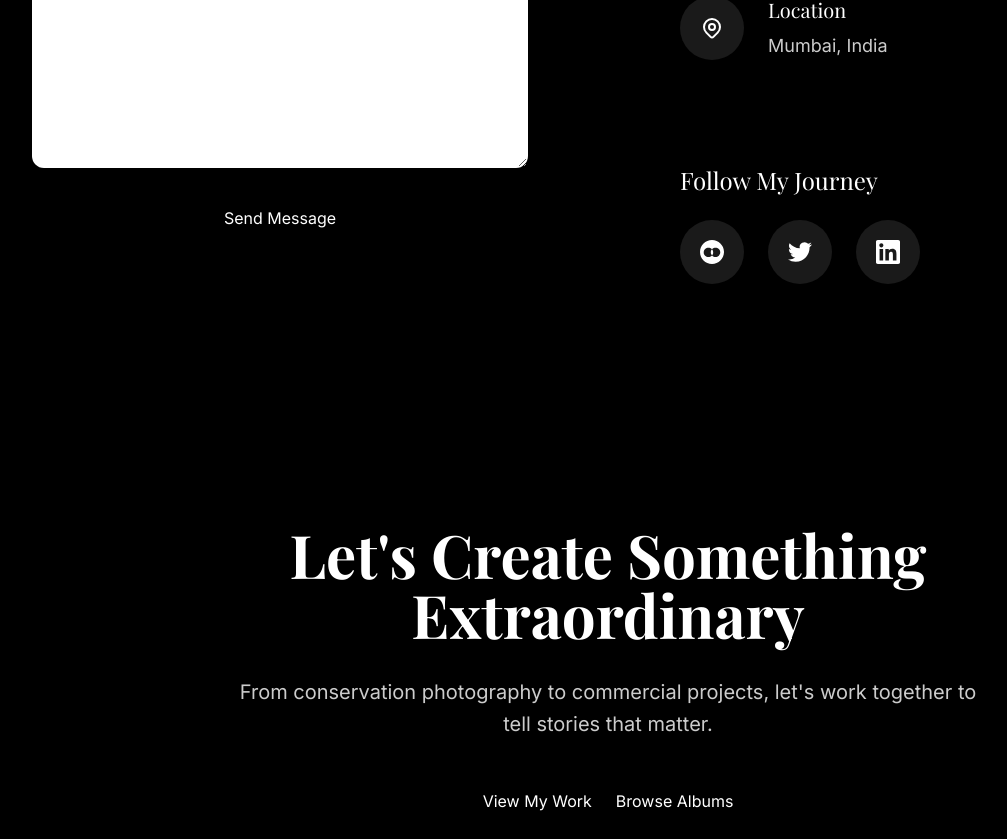
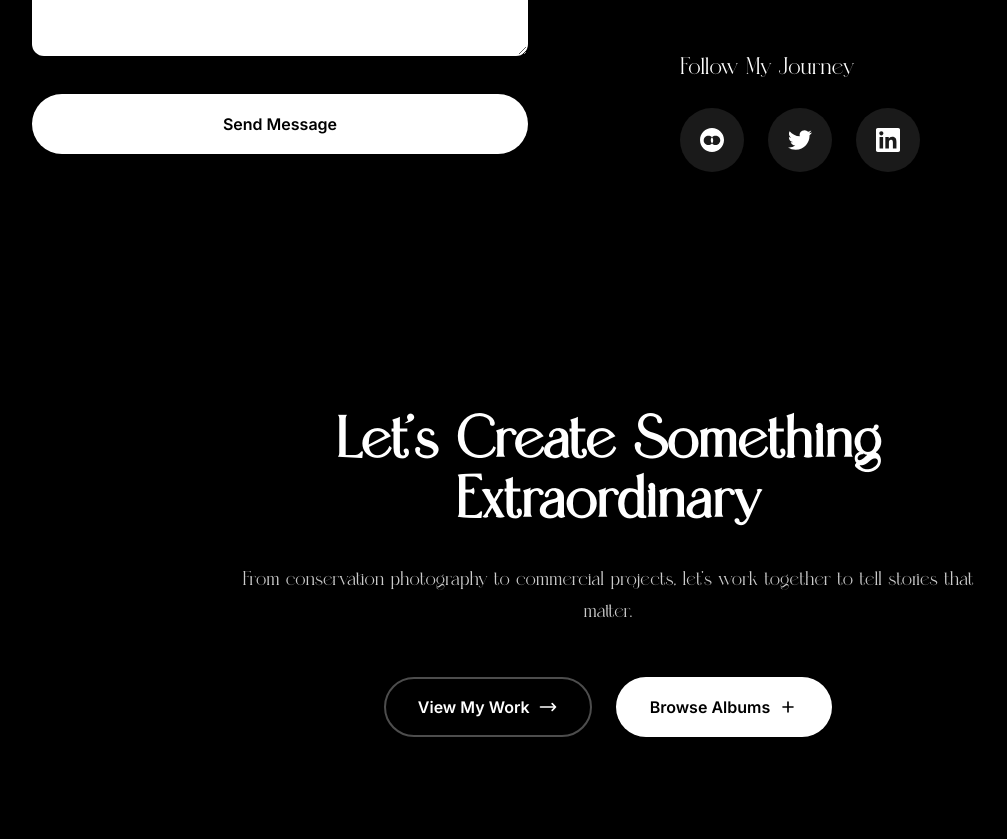
Before and after one commit to Techlead-ANKAN/BobbyLohia.com, a React (Vite) app: page /contact in a window 1280 px wide. Shown: the part 1221-2060 px from the top of the page, without its empty margins (32-1039 px from the left). Built offline with nearby package versions, Linux system fonts and the light colour scheme.

Commit message:
feat: Enhance button styles and add custom fonts; update UI components across pages for improved aesthetics and functionality

```diff
--- a/src/index.css
+++ b/src/index.css
@@ -1,9 +1,105 @@
 @import url('https://fonts.googleapis.com/css2?family=Inter:wght@100;200;300;400;500;600;700;800;900&display=swap');
 @import url('https://fonts.googleapis.com/css2?family=Playfair+Display:wght@400;500;600;700;800;900&display=swap');
+
+/* Custom Mangro Font */
+@font-face {
+  font-family: 'Mangro';
+  src: url('/fonts/mangro/mangro.otf') format('opentype');
+  font-weight: normal;
+  font-style: normal;
+  font-display: swap;
+}
 
 @tailwind base;
 @tailwind components;
 @tailwind utilities;
+
+/* Custom Styles for Buttons and Inputs */
+@layer components {
+  .btn-ultra-modern {
+    position: relative;
+    overflow: hidden;
+    padding: 16px 32px;
+    background: linear-gradient(135deg, #ffffff 0%, #f8fafc 100%);
+    color: #000000;
+    font-weight: 600;
+    border-radius: 50px;
+    transition: all 0.5s cubic-bezier(0.165, 0.84, 0.44, 1);
+    transform: perspective(1px) translateZ(0);
+    border: 2px solid transparent;
+  }
+
+  .btn-ultra-modern::before {
+    content: '';
+    position: absolute;
+    inset: 0;
+    background: linear-gradient(135deg, #1f2937 0%, #374151 100%);
+    border-radius: inherit;
+    opacity: 0;
+    transition: all 0.5s cubic-bezier(0.165, 0.84, 0.44, 1);
+    z-index: 0;
+  }
+
+  .btn-ultra-modern:hover::before {
+    opacity: 1;
+  }
+
+  .btn-ultra-modern:hover {
+    color: #ffffff;
+    transform: perspective(1px) translateZ(0) scale(1.05);
+    box-shadow: 0 20px 40px rgba(255, 255, 255, 0.1);
+  }
+
+  .btn-secondary {
+    position: relative;
+    overflow: hidden;
+    padding: 16px 32px;
+    background: transparent;
+    color: #ffffff;
+    font-weight: 600;
+    border-radius: 50px;
+    border: 2px solid rgba(255, 255, 255, 0.3);
+    transition: all 0.5s cubic-bezier(0.165, 0.84, 0.44, 1);
+    transform: perspective(1px) translateZ(0);
+  }
+
+  .btn-secondary::before {
+    content: '';
+    position: absolute;
+    inset: 0;
+    background: linear-gradient(135deg, rgba(255, 255, 255, 0.1) 0%, rgba(255, 255, 255, 0.05) 100%);
+    border-radius: inherit;
+    opacity: 0;
+    transition: all 0.5s cubic-bezier(0.165, 0.84, 0.44, 1);
+    z-index: 0;
+  }
+
+  .btn-secondary:hover::before {
+    opacity: 1;
+  }
+
+  .btn-secondary:hover {
+    color: #ffffff;
+    border-color: rgba(255, 255, 255, 0.6);
+    transform: perspective(1px) translateZ(0) scale(1.05);
+    box-shadow: 0 20px 40px rgba(255, 255, 255, 0.05);
+  }
+
+  .input-ultra {
+    @apply w-full px-6 py-4 bg-white/10 border border-white/30 rounded-xl
+           text-white placeholder-white/60
+           focus:text-white hover:text-white
+           focus:border-white/50 focus:ring-2 focus:ring-white/30
+           transition-all duration-500 backdrop-blur-xl
+           focus:bg-white/10 hover:bg-white/10;
+    font-family: 'Mangro', serif;
+  }
+
+  .input-ultra:focus {
+    transform: translateY(-2px);
+    box-shadow: 0 10px 25px -5px rgba(0, 0, 0, 0.1);
+  }
+}
 
 @layer base {
   :root {
--- a/src/pages/Contact.jsx
+++ b/src/pages/Contact.jsx
@@ -61,7 +61,7 @@ const Contact = () => {
       {/* Ultra-Modern Hero Section */}
       <section className="pt-32 pb-20 px-6 relative">
         <div className="max-w-7xl mx-auto text-center">
-          <h1 className="text-7xl md:text-9xl font-mangro font-bold text-white mb-12 text-shadow-glow">
+          <h1 className="text-5xl md:text-7xl font-mangro font-bold text-white mb-12 text-shadow-glow">
             Get In
             <br />
             <span className="text-gradient-ultra">Touch</span>
@@ -92,9 +92,9 @@ const Contact = () => {
                       type="text"
                       name="firstName"
                       required
-                      className="w-full px-6 py-4 bg-white/8 border border-white/30 rounded-xl text-white placeholder-white/60
+                      className="w-full px-6 py-4 bg-white/10 border border-white/30 rounded-xl text-white placeholder-white/60
                                focus:border-white/50 focus:ring-2 focus:ring-white/30 transition-all duration-500 font-mangro
-                               backdrop-blur-xl text-lg"
+                               backdrop-blur-xl text-lg focus:text-white hover:text-white focus:bg-white/10 hover:bg-white/10"
                       placeholder="Enter your first name"
                     />
                   </div>
@@ -108,7 +108,7 @@ const Contact = () => {
                       required
                       className="w-full px-6 py-4 bg-white/8 border border-white/30 rounded-xl text-white placeholder-white/60
                                focus:border-white/50 focus:ring-2 focus:ring-white/30 transition-all duration-500 font-mangro
-                               backdrop-blur-xl text-lg"
+                               backdrop-blur-xl text-lg focus:text-white hover:text-white focus:bg-white/10 hover:bg-white/10"
                       placeholder="Enter your last name"
                     />
                   </div>
@@ -124,7 +124,7 @@ const Contact = () => {
                     required
                     className="w-full px-6 py-4 bg-white/8 border border-white/30 rounded-xl text-white placeholder-white/60
                              focus:border-white/50 focus:ring-2 focus:ring-white/30 transition-all duration-500 font-mangro
-                             backdrop-blur-xl text-lg"
+                             backdrop-blur-xl text-lg focus:text-white hover:text-white focus:bg-white/10 hover:bg-white/10"
                     placeholder="your.email@example.com"
                   />
                 </div>
@@ -139,7 +139,7 @@ const Contact = () => {
                     required
                     className="w-full px-6 py-4 bg-white/8 border border-white/30 rounded-xl text-white placeholder-white/60
                              focus:border-white/50 focus:ring-2 focus:ring-white/30 transition-all duration-500 font-mangro
-                             backdrop-blur-xl text-lg"
+                             backdrop-blur-xl text-lg focus:text-white hover:text-white focus:bg-white/10 hover:bg-white/10"
                     placeholder="What's this about?"
                   />
                 </div>
@@ -154,7 +154,7 @@ const Contact = () => {
                     rows="6"
                     className="w-full px-6 py-4 bg-white/8 border border-white/30 rounded-xl text-white placeholder-white/60
                              focus:border-white/50 focus:ring-2 focus:ring-white/30 transition-all duration-500 font-mangro
-                             backdrop-blur-xl resize-vertical text-lg"
+                             backdrop-blur-xl resize-vertical text-lg focus:text-white hover:text-white focus:bg-white/10 hover:bg-white/10"
                     placeholder="Tell me more about your project or inquiry..."
                   ></textarea>
                 </div>
@@ -163,7 +163,11 @@ const Contact = () => {
                 <button
                   type="submit"
                   disabled={isSubmitting}
-                  className="btn-ultra-modern w-full disabled:opacity-50 disabled:cursor-not-allowed magnetic-hover"
+                  className="relative overflow-hidden px-8 py-4 bg-white text-black font-semibold rounded-full
+                           w-full disabled:opacity-50 disabled:cursor-not-allowed magnetic-hover
+                           transition-all duration-500 transform hover:scale-105
+                           hover:bg-gray-800 hover:text-white border-2 border-transparent hover:border-white/20
+                           hover:shadow-lg hover:shadow-white/20"
                 >
                   {isSubmitting ? (
                     <div className="flex items-center justify-center space-x-3">
@@ -229,7 +233,8 @@ const Contact = () => {
                   <a
                     href="#"
                     className="w-16 h-16 bg-white/10 rounded-full flex items-center justify-center text-white
-                             hover:bg-white/20 hover:scale-110 transition-all duration-500 magnetic-hover"
+                             hover:bg-white/20 hover:scale-110 transition-all duration-500 magnetic-hover
+                             hover:text-white focus:text-white"
                     aria-label="Instagram"
                   >
                     <svg className="w-6 h-6" fill="currentColor" viewBox="0 0 24 24">
@@ -275,11 +280,31 @@ const Contact = () => {
             From conservation photography to commercial projects, let's work together to tell stories that matter.
           </p>
           <div className="flex flex-col sm:flex-row gap-6 justify-center">
-            <a href="/gallery" className="btn-secondary magnetic-hover">
-              <span>View My Work</span>
+            <a href="/gallery"
+               className="relative overflow-hidden px-8 py-4 bg-transparent text-white font-semibold rounded-full
+                          magnetic-hover group transition-all duration-500 transform hover:scale-105
+                          border-2 border-white/30 hover:border-white/60 hover:bg-white/10
+                          hover:shadow-lg hover:shadow-white/10">
+              <span className="relative z-10 flex items-center">
+                View My Work
+                <svg className="ml-2 w-5 h-5 transform transition-transform group-hover:translate-x-1"
+                     fill="none" stroke="currentColor" viewBox="0 0 24 24">
+                  <path strokeLinecap="round" strokeLinejoin="round" strokeWidth={2} d="M17 8l4 4m0 0l-4 4m4-4H3" />
+                </svg>
+              </span>
             </a>
-            <a href="/albums" className="btn-ultra-modern magnetic-hover">
-              <span className="relative z-10">Browse Albums</span>
+            <a href="/albums"
+               className="relative overflow-hidden px-8 py-4 bg-white text-black font-semibold rounded-full
+                          magnetic-hover group transition-all duration-500 transform hover:scale-105
+                          hover:bg-gray-800 hover:text-white border-2 border-transparent hover:border-white/20
+                          hover:shadow-lg hover:shadow-white/20">
+              <span className="relative z-10 flex items-center">
+                Browse Albums
+                <svg className="ml-2 w-5 h-5 transform transition-transform group-hover:rotate-45"
+                     fill="none" stroke="currentColor" viewBox="0 0 24 24">
+                  <path strokeLinecap="round" strokeLinejoin="round" strokeWidth={2} d="M12 6v6m0 0v6m0-6h6m-6 0H6" />
+                </svg>
+              </span>
             </a>
           </div>
         </div>
--- a/src/pages/Gallery.jsx
+++ b/src/pages/Gallery.jsx
@@ -20,7 +20,8 @@ const ModernLightbox = ({ image, isOpen, onClose, onNext, onPrev }) => {
   if (!isOpen || !image) return null;
 
   return (
-    <div className="fixed inset-0 z-50 bg-black/98 backdrop-blur-xl flex items-center justify-center p-4">
+    <div className="fixed inset-0 z-50 bg-black/98 backdrop-blur-xl flex items-center justify-center p-4
+         animate-[fadeIn_0.3s_ease-in-out]">
       {/* Modern Close Button */}
       <button
         onClick={onClose}
@@ -133,7 +134,7 @@ const Gallery = () => {
       {/* Ultra-Modern Hero Header */}
       <section className="pt-32 pb-20 px-6 relative">
         <div className="max-w-7xl mx-auto text-center">
-          <h1 className="text-7xl md:text-9xl font-mangro font-bold text-white mb-12 text-shadow-glow">
+          <h1 className="text-xl md:text-7xl font-mangro font-bold text-white mb-12 text-shadow-glow">
             Wildlife
             <br />
             <span className="text-gradient-ultra">Gallery</span>
@@ -158,9 +159,9 @@ const Gallery = () => {
                 placeholder="Search wildlife..."
                 value={searchTerm}
                 onChange={(e) => setSearchTerm(e.target.value)}
-                className="w-full pl-14 pr-6 py-4 bg-white/8 border border-white/30 rounded-full text-white placeholder-white/60
-                           focus:outline-none focus:ring-2 focus:ring-white/40 focus:border-white/50 transition-all duration-500
-                           backdrop-blur-xl text-lg font-mangro"
+                className="input-ultra w-full pl-14 pr-6 py-4 rounded-full hover:scale-[1.02] focus:scale-[1.02]
+                           bg-white/10 border border-white/30 backdrop-blur-xl transform-gpu transition-all duration-500
+                           text-white placeholder-white/60 focus:text-white hover:text-white font-mangro"
               />
             </div>
 
@@ -170,10 +171,11 @@ const Gallery = () => {
                 <button
                   key={category}
                   onClick={() => setFilter(category)}
-                  className={`px-8 py-3 rounded-full font-mangro text-sm tracking-wide transition-all duration-500 transform hover:scale-105 magnetic-hover ${
+                  className={`px-8 py-3 rounded-full font-mangro text-sm font-semibold tracking-wide transition-all duration-500
+                    transform hover:scale-105 hover:shadow-lg hover:shadow-white/10 magnetic-hover relative overflow-hidden ${
                     filter === category
-                      ? 'bg-white text-black shadow-xl'
-                      : 'bg-white/10 text-white hover:bg-white/20 border border-white/30 backdrop-blur-sm'
+                      ? 'bg-white text-black hover:bg-gray-100 hover:text-black shadow-xl'
+                      : 'bg-white/10 text-white hover:text-white hover:bg-white/20 border border-white/30 backdrop-blur-sm hover:border-white/50'
                   }`}
                 >
                   {category.charAt(0).toUpperCase() + category.slice(1)}
@@ -199,7 +201,8 @@ const Gallery = () => {
               {filteredImages.map((image, index) => (
                 <div
                   key={index}
-                  className="card-ultra-modern group cursor-pointer h-80 image-reveal magnetic-hover"
+                  className="card-ultra-modern group cursor-pointer h-80 image-reveal magnetic-hover
+                           hover:shadow-2xl hover:shadow-white/10 transition-all duration-700"
                   onClick={() => openLightbox(image, index)}
                   style={{ animationDelay: `${index * 50}ms` }}
                 >
@@ -207,7 +210,8 @@ const Gallery = () => {
                     <img
                       src={image.image}
                       alt={image.title}
-                      className="w-full h-full object-cover transition-all duration-1000 group-hover:scale-110"
+                      className="w-full h-full object-cover transition-all duration-1000 group-hover:scale-110
+                               transform-gpu group-hover:rotate-1 filter group-hover:brightness-110"
                       loading="lazy"
                     />
                     <div className="image-overlay">
@@ -247,20 +251,41 @@ const Gallery = () => {
       </section>
 
       {/* Enhanced Call to Action */}
-      <section className="py-32 px-6">
-        <div className="max-w-5xl mx-auto text-center">
-          <h2 className="text-5xl md:text-6xl font-mangro font-bold text-white mb-8 text-shadow-glow">
+      <section className="py-32 px-6 relative overflow-hidden">
+        <div className="max-w-5xl mx-auto text-center relative z-10">
+          <h2 className="text-5xl md:text-6xl font-mangro font-bold text-white mb-8 text-shadow-glow
+                         animate-[fadeInUp_0.6s_ease-out] hover:scale-105 transition-transform duration-500">
             Inspired by Nature?
           </h2>
           <p className="text-xl text-white/80 font-mangro mb-12 max-w-3xl mx-auto leading-relaxed">
             Connect with me to discuss conservation projects, prints, or photography expeditions
           </p>
           <div className="flex flex-col sm:flex-row gap-6 justify-center">
-            <a href="/contact" className="btn-ultra-modern magnetic-hover">
-              <span className="relative z-10">Get In Touch</span>
+            <a href="/contact"
+               className="relative overflow-hidden px-8 py-4 bg-white text-black font-semibold rounded-full
+                          magnetic-hover group transition-all duration-500 transform hover:scale-105
+                          hover:bg-gray-800 hover:text-white border-2 border-transparent hover:border-white/20
+                          animate-[fadeInUp_0.8s_ease-out] hover:shadow-lg hover:shadow-white/20">
+              <span className="relative z-10 flex items-center">
+                Get In Touch
+                <svg className="ml-2 w-5 h-5 transform transition-transform group-hover:translate-x-1"
+                     fill="none" stroke="currentColor" viewBox="0 0 24 24">
+                  <path strokeLinecap="round" strokeLinejoin="round" strokeWidth={2} d="M17 8l4 4m0 0l-4 4m4-4H3" />
+                </svg>
+              </span>
             </a>
-            <a href="/albums" className="btn-secondary magnetic-hover">
-              <span>Browse Albums</span>
+            <a href="/albums"
+               className="relative overflow-hidden px-8 py-4 bg-transparent text-white font-semibold rounded-full
+                          magnetic-hover group transition-all duration-500 transform hover:scale-105
+                          border-2 border-white/30 hover:border-white/60 hover:bg-white/10
+                          animate-[fadeInUp_0.8s_ease-out_0.2s] hover:shadow-lg hover:shadow-white/10">
+              <span className="relative z-10 flex items-center">
+                Browse Albums
+                <svg className="ml-2 w-5 h-5 transform transition-transform group-hover:rotate-45"
+                     fill="none" stroke="currentColor" viewBox="0 0 24 24">
+                  <path strokeLinecap="round" strokeLinejoin="round" strokeWidth={2} d="M12 6v6m0 0v6m0-6h6m-6 0H6" />
+                </svg>
+              </span>
             </a>
           </div>
         </div>
--- a/tailwind.config.js
+++ b/tailwind.config.js
@@ -13,6 +13,7 @@ export default {
         'sans': ['Inter', 'system-ui', 'sans-serif'],
         'display': ['Playfair Display', 'serif'],
         'mono': ['JetBrains Mono', 'monospace'],
+        'mangro': ['Mangro', 'serif'],
       },
       colors: {
         border: 'hsl(var(--border))',
```
Also changed, not shown: src/components/Button.jsx (+5 -5 lines), src/pages/Albums.jsx (+12 -4 lines).
